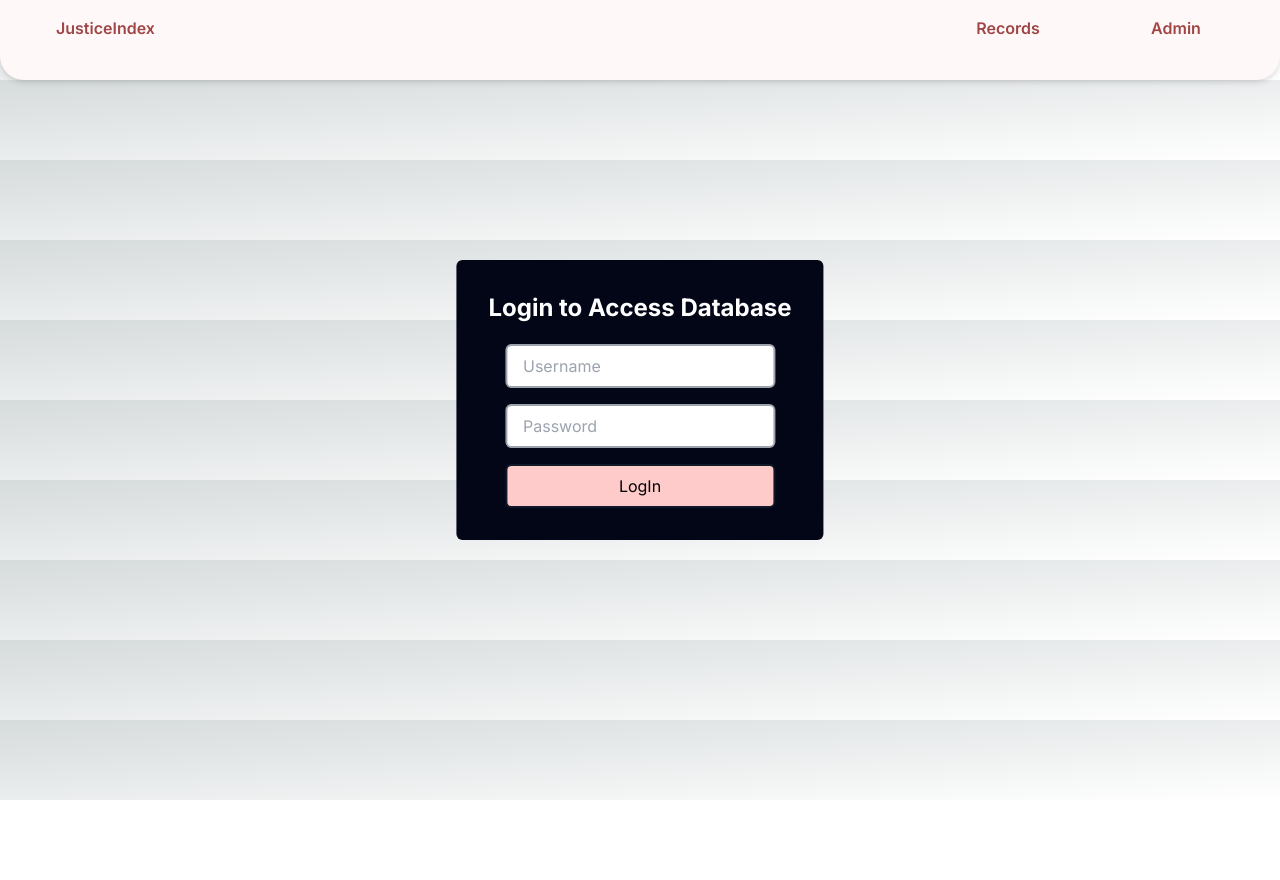
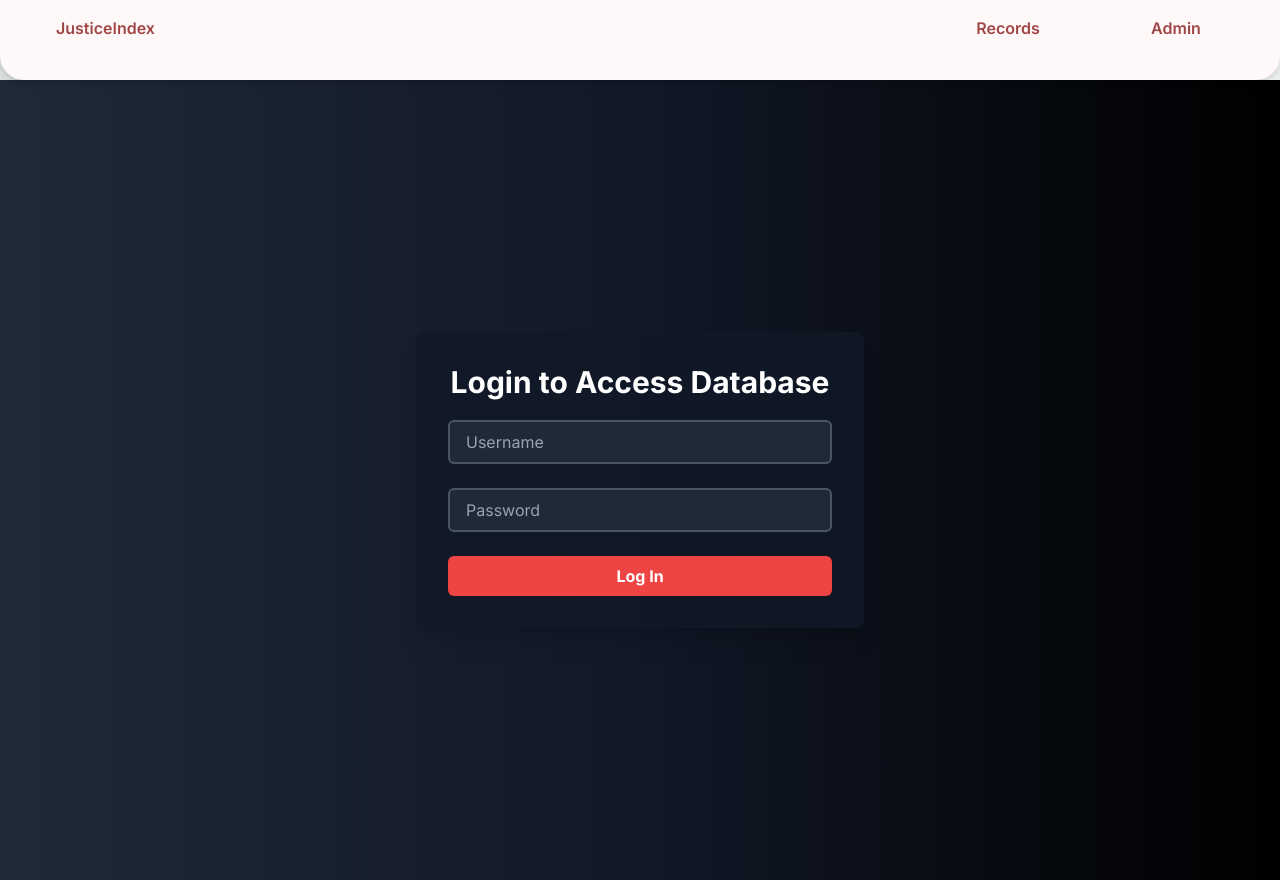
Before and after one commit to Mohitraut07/JusticeIndex, a Next.js app: page /pages/Admin in a window 1280 px wide. Before the commit the page ends 800 px from the top, so only its background shows below. Built offline with nearby package versions, Linux system fonts and the light colour scheme.

Commit message:
Refactor Login component and update form styling

```diff
--- a/src/app/pages/Admin/page.jsx
+++ b/src/app/pages/Admin/page.jsx
@@ -1,14 +1,15 @@
-"use client"
+"use client";
 import React from "react";
 import Navbar from "@/app/components/Navbar";
 import { useRouter } from "next/navigation";
 import { useContext } from "react";
 import { VerifiedContext } from "@/app/layout";
 
-function Login({setVerify}) {
+function Login({ setVerify }) {
   const router = useRouter();
-  const [formData, setFormData] = React.useState({username:'',password:''});
+  const [formData, setFormData] = React.useState({ username: "", password: "" });
   const { isVerify, setIsVerify } = useContext(VerifiedContext);
+
   const handleSubmit = async (e) => {
     e.preventDefault();
     fetch("https://justice-index.vercel.app/login", {
@@ -17,49 +18,53 @@ function Login({setVerify}) {
         "Content-Type": "application/json",
       },
       body: JSON.stringify(formData),
-    }).then((res) => res.json())
-    .then((data) => {console.log(data);
-      if(data.status ){
+    })
+      .then((res) => res.json())
+      .then((data) => {
+        console.log(data);
+        if (data.status) {
           setIsVerify(true);
           router.push("/pages/Dashboard");
-      }})
+        }
+      })
       .catch((err) => {
         console.log(err);
       });
   };
+
   return (
     <>
       <Navbar />
-      <div className="bg-cover bg-center bg-fixed bg-no-repeat">
-        <div className="login_window bg-slate-950 absolute top-1/2 left-1/2 transform -translate-x-1/2 -translate-y-1/2 flex items-center justify-center flex-col p-8 rounded-md text-black">
-          <span className="pb-5 text-2xl font-bold text-white">
+      <div className="min-h-screen bg-gradient-to-r from-gray-800 via-gray-900 to-black flex items-center justify-center">
+        <div className="login_window bg-gray-900 bg-opacity-75 p-8 rounded-lg shadow-xl w-full max-w-md">
+          <h2 className="pb-5 text-3xl font-bold text-white text-center">
             Login to Access Database
-          </span>
-          <form  method="get" className="flex flex-col gap-4">
+          </h2>
+          <form method="get" className="flex flex-col gap-6" onSubmit={handleSubmit}>
             <input
               type="text"
               name="username"
               id="username"
               placeholder="Username"
-              onChange={(e) => {setFormData({...formData,username:e.target.value});
-
-            } }
+              onChange={(e) => setFormData({ ...formData, username: e.target.value })}
               required
-              className="px-4 py-2 border-2 border-gray-400 rounded-md text-base outline-none"
+              className="px-4 py-2 rounded-md bg-gray-800 text-white border-2 border-gray-600 focus:border-blue-500 focus:ring-2 focus:ring-blue-500 transition duration-300"
             />
             <input
               type="password"
-              name="adminPassword"
+              name="password"
               id="password"
               placeholder="Password"
-              onChange={(e) => setFormData({...formData,password:e.target.value})}
+              onChange={(e) => setFormData({ ...formData, password: e.target.value })}
               required
-              className="px-4 py-2 border-2 border-gray-400 rounded-md text-base outline-none"
+              className="px-4 py-2 rounded-md bg-gray-800 text-white border-2 border-gray-600 focus:border-blue-500 focus:ring-2 focus:ring-blue-500 transition duration-300"
             />
             <button
-            onClick={handleSubmit}
-              className="px-4 py-2 border-2 border-gray-900 rounded-md cursor-pointer bg-red-200 hover:bg-red-600 hover:text-white active:bg-red-900"
-            >LogIn</button>
+              type="submit"
+              className="px-4 py-2 rounded-md bg-red-500 text-white font-bold hover:bg-red-600 focus:outline-none focus:ring-2 focus:ring-red-500 focus:ring-offset-2 transition duration-300"
+            >
+              Log In
+            </button>
           </form>
         </div>
       </div>
```
Lines whose indentation alone changed are shown as unchanged.
